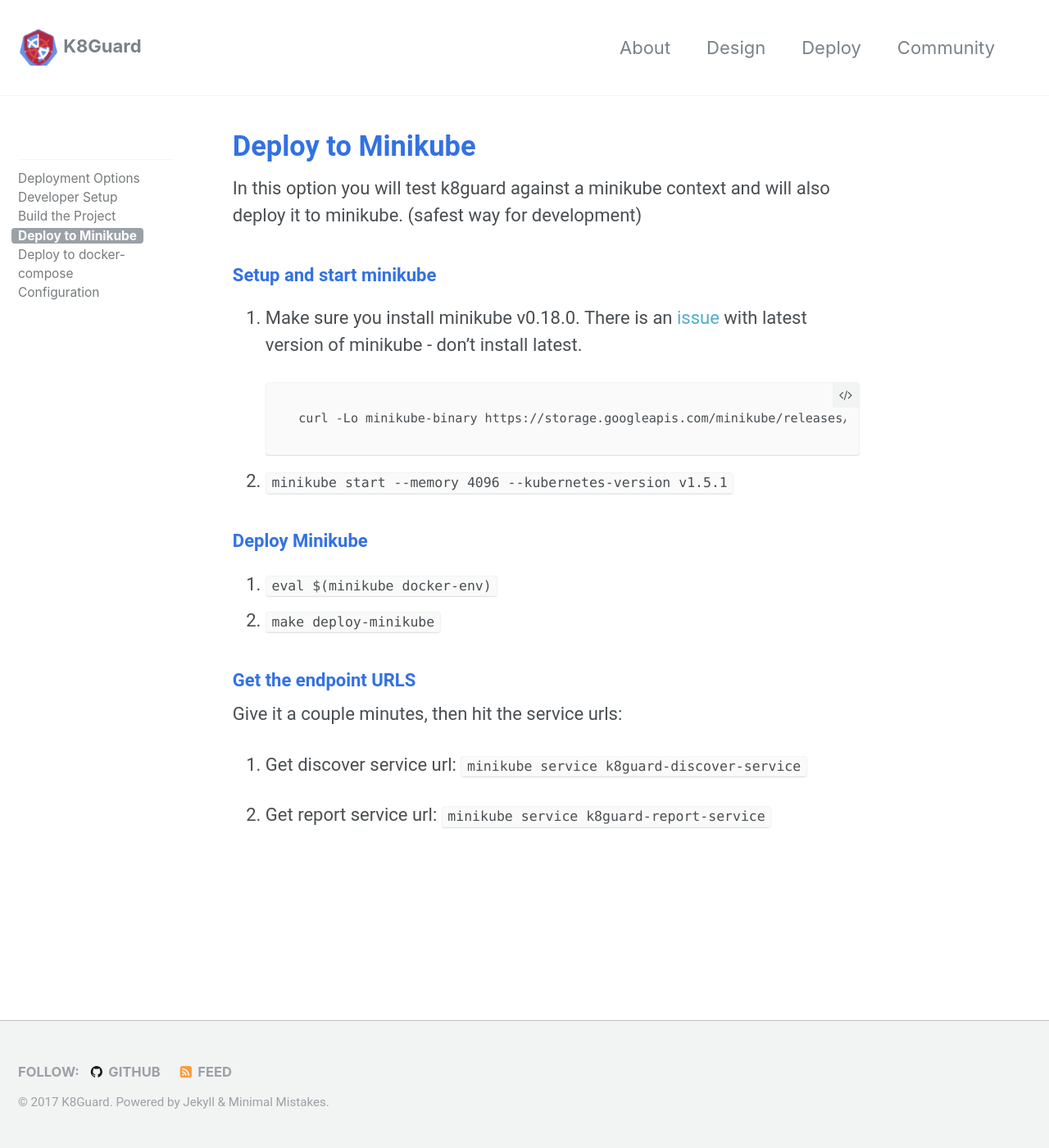
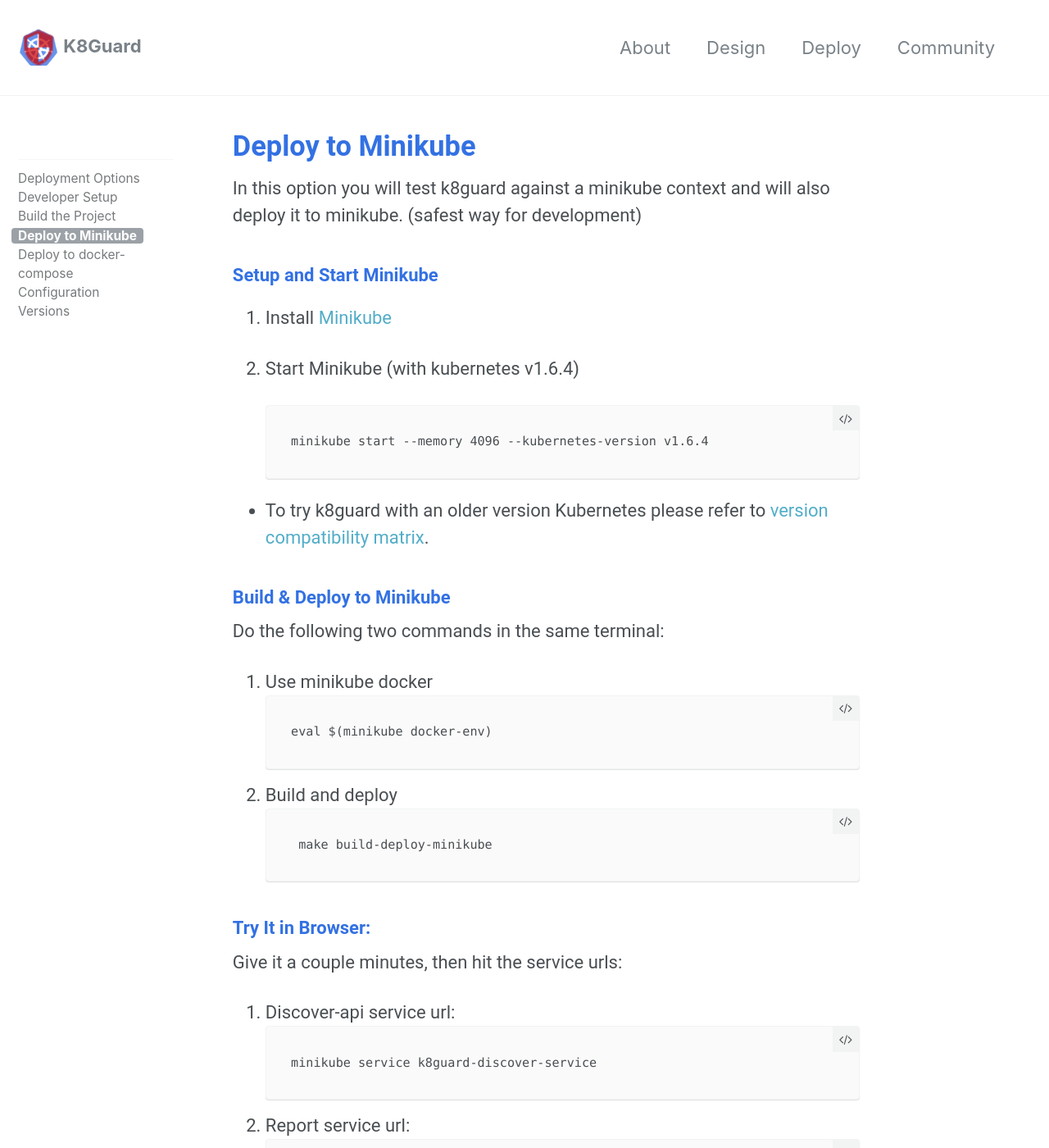
Before and after one commit to k8guard/k8guard.github.io, a Jekyll site: the page built from deploy/minikube/index.md, in a window 1280 px wide and 1400 px high. Shown: the whole window at 82% size. Built offline with Jekyll 4.4.1, drawn with Linux system fonts in a browser that asks for light colours.

Commit message:
new site for kuberentes 1.6 and Bear K8guard

````diff
--- a/_data/navigation.yml
+++ b/_data/navigation.yml
@@ -18,6 +18,9 @@ community:
       url: /community/authors/
     - title: License
       url: /community/license
+    - title: Publications
+      url: /community/publications
+
 
 
 deploy:
@@ -34,7 +37,8 @@ deploy:
       url: /deploy/docker-compose/
     - title: Configuration
       url: /deploy/config/
-
+    - title: Versions
+      url: /deploy/versions/
 
 
 
--- a/deploy/minikube/index.md
+++ b/deploy/minikube/index.md
@@ -8,26 +8,41 @@ sidebar:
 
 In this option you will test k8guard against a minikube context and will also deploy it to minikube. (safest way for development)
 
-### Setup and start minikube
-1. Make sure you install minikube v0.18.0. There is an [issue](https://github.com/kubernetes/minikube/issues/1521) with latest version of minikube - don't install latest.
+### Setup and Start Minikube
+1. Install [Minikube](https://github.com/kubernetes/minikube/releases/tag/v0.20.0)
 
-	```
-	curl -Lo minikube-binary https://storage.googleapis.com/minikube/releases/v0.18.0/minikube-darwin-amd64 && chmod +x minikube-binary && sudo mv minikube-binary /usr/local/bin/minikube
-	```
+1. Start Minikube (with kubernetes v1.6.4)
+```
+minikube start --memory 4096 --kubernetes-version v1.6.4
+```
 
-1. ```minikube start --memory 4096 --kubernetes-version v1.5.1```
-
-### Deploy Minikube
-
-1. ```eval $(minikube docker-env)```
-1. ```make deploy-minikube```
+* To try k8guard with an older version Kubernetes please refer to [version compatibility matrix](http://0.0.0.0:4000/deploy/versions/).
 
 
-### Get the endpoint URLS
+### Build & Deploy to Minikube
+
+Do the following two commands in the same terminal:
+
+1. Use minikube docker
+```
+eval $(minikube docker-env)
+```
+
+2. Build and deploy
+ ```
+ make build-deploy-minikube
+ ```
+
+
+### Try It in Browser:
 
 Give it a couple minutes, then hit the service urls:
 
-1. Get discover service url: ``` minikube service k8guard-discover-service ```
-
-1. Get report service url:
- ``` minikube service k8guard-report-service ```
+1. Discover-api service url:
+```
+minikube service k8guard-discover-service
+```
+1. Report service url:
+ ```
+  minikube service k8guard-report-service
+ ```
````
Also changed, not shown: community/publications/index.md (added, +19 -0 lines), deploy/versions/index.md (added, +23 -0 lines), README.md, 2 other files.
